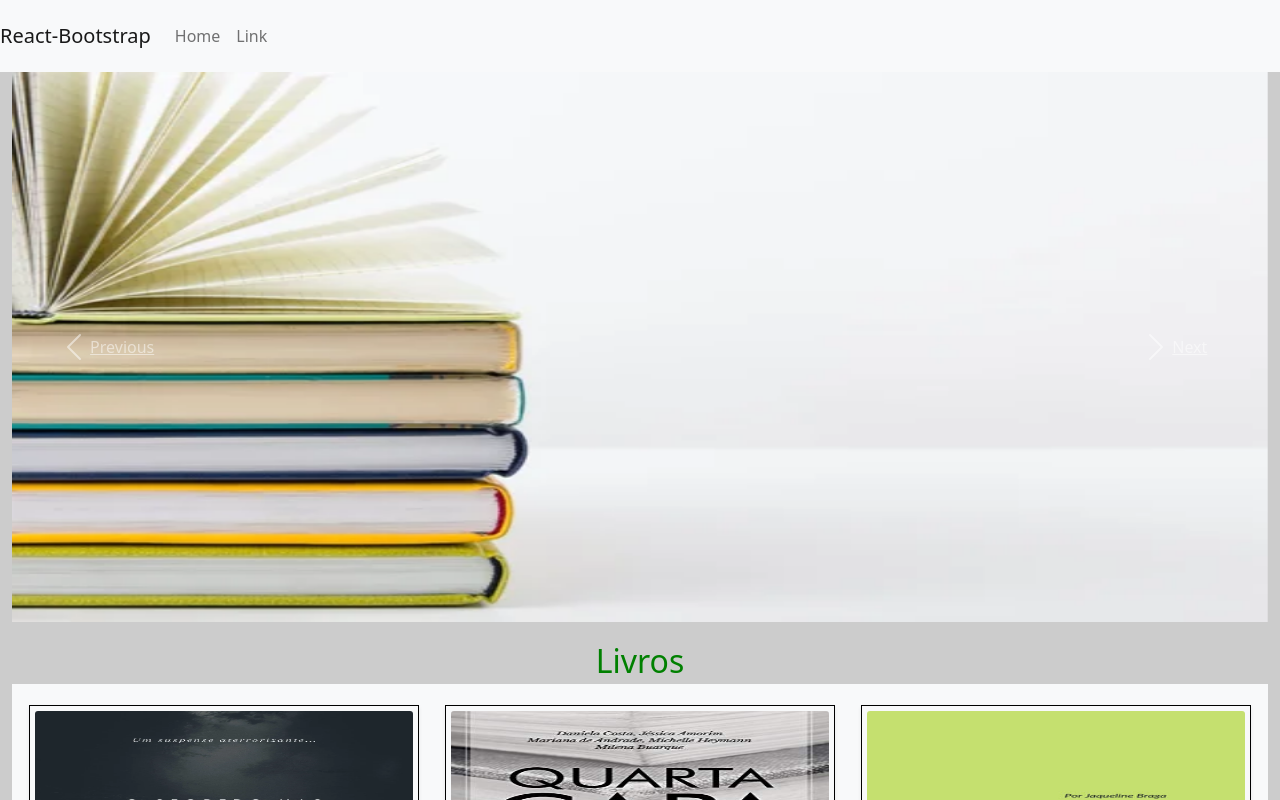
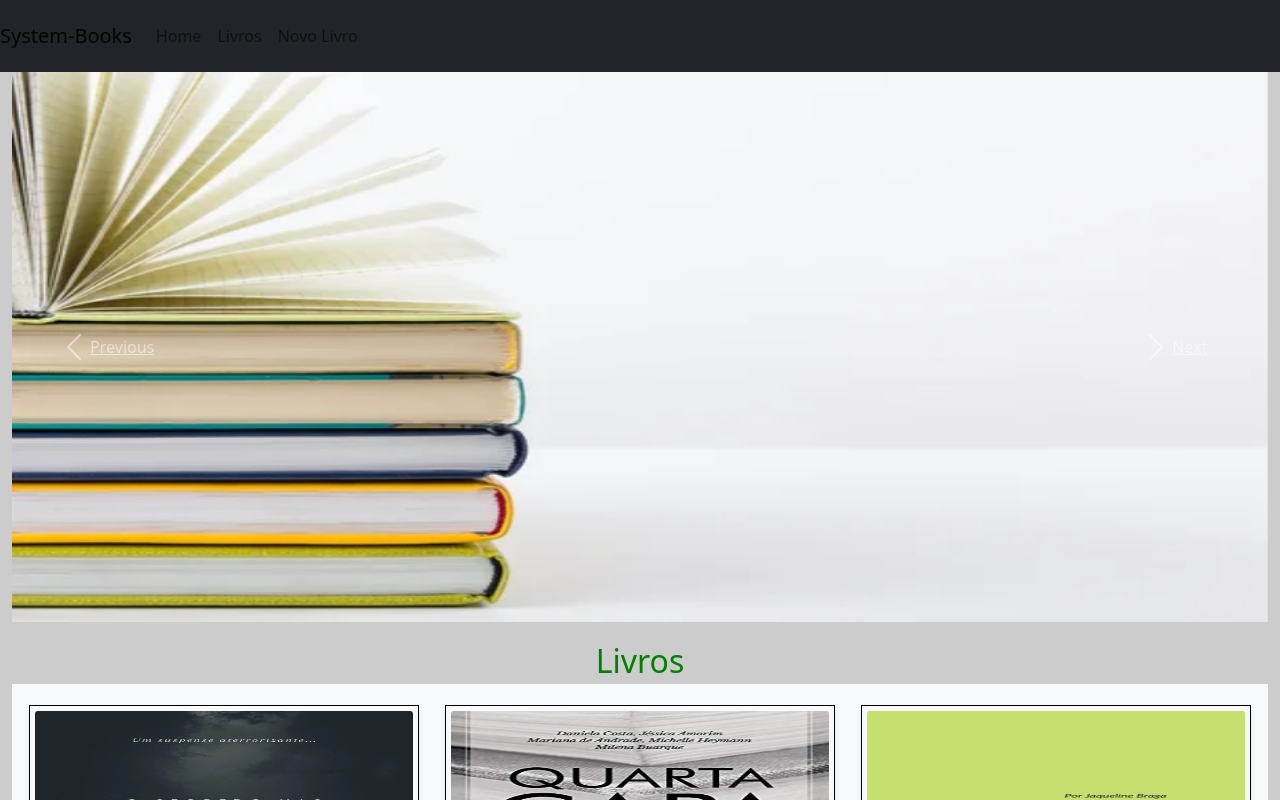
Before and after one commit to ironhack-sao-wdft/react-ironplate, a React (Create React App) app: page / in a window 1280 px wide. Shown: the top 800 px of the page. Built offline with nearby package versions, Linux system fonts and the light colour scheme.

Commit message:
referencias de links

```diff
--- a/src/components/Navbar.js
+++ b/src/components/Navbar.js
@@ -192,16 +192,15 @@ import Navbar from "react-bootstrap/Navbar";
 
 
   return (
-    <Navbar bg="light" expand="lg">
+    <Navbar bg="dark" expand="lg">
       <Container>
-        <Navbar.Brand href="#home">React-Bootstrap</Navbar.Brand>
+        <Navbar.Brand href="/">System-Books</Navbar.Brand>
         <Navbar.Toggle aria-controls="basic-navbar-nav" />
         <Navbar.Collapse id="basic-navbar-nav">
           <Nav className="me-auto">
-            <Nav.Link href="#home">Home</Nav.Link>
-            <Nav.Link href="#link">Link</Nav.Link>
-
-
+            <Nav.Link href="/">Home</Nav.Link>
+            <Nav.Link href="/lista">Livros</Nav.Link>
+            <Nav.Link href="/cadastrarLivro">Novo Livro</Nav.Link>
           </Nav>
         </Navbar.Collapse>
       </Container>
```
